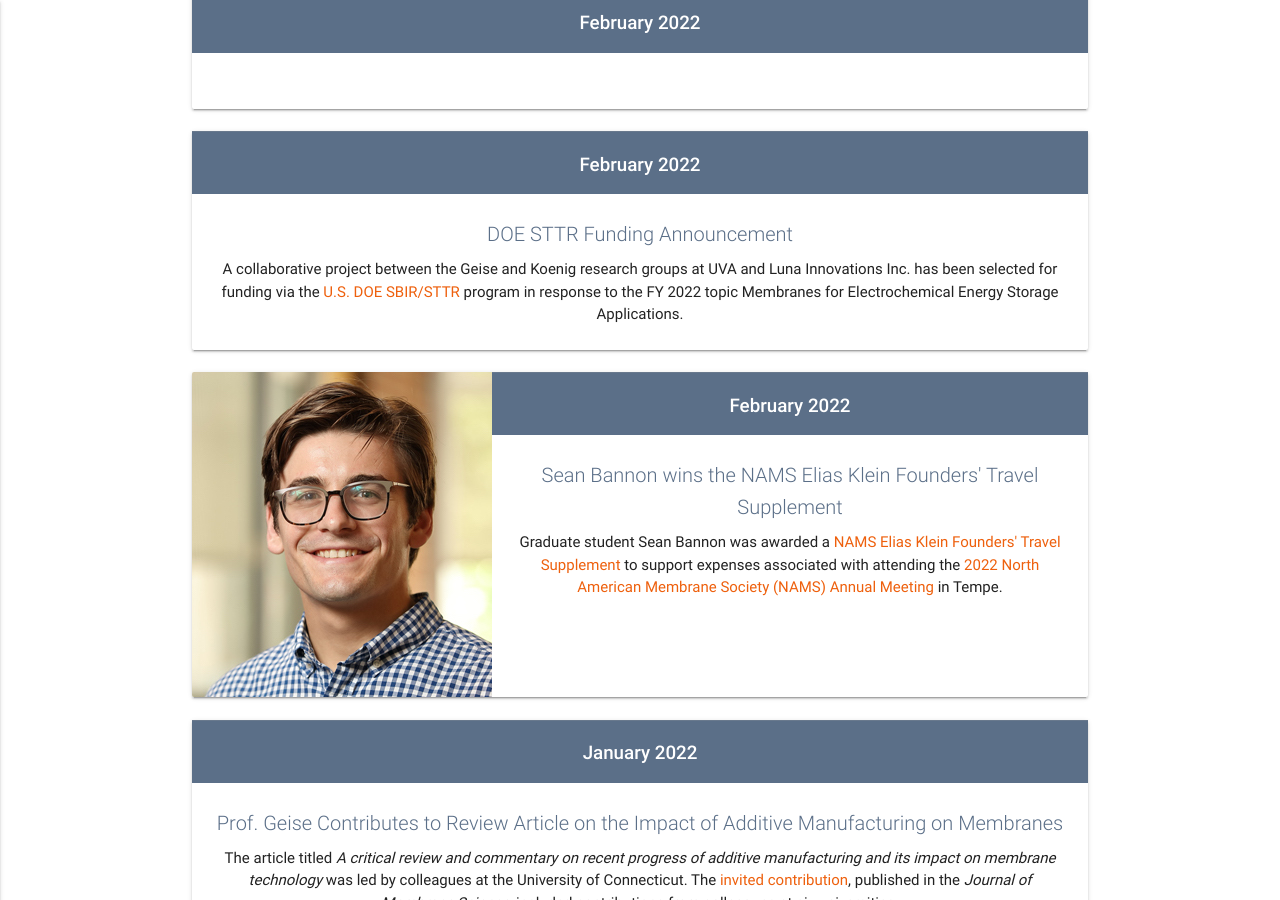
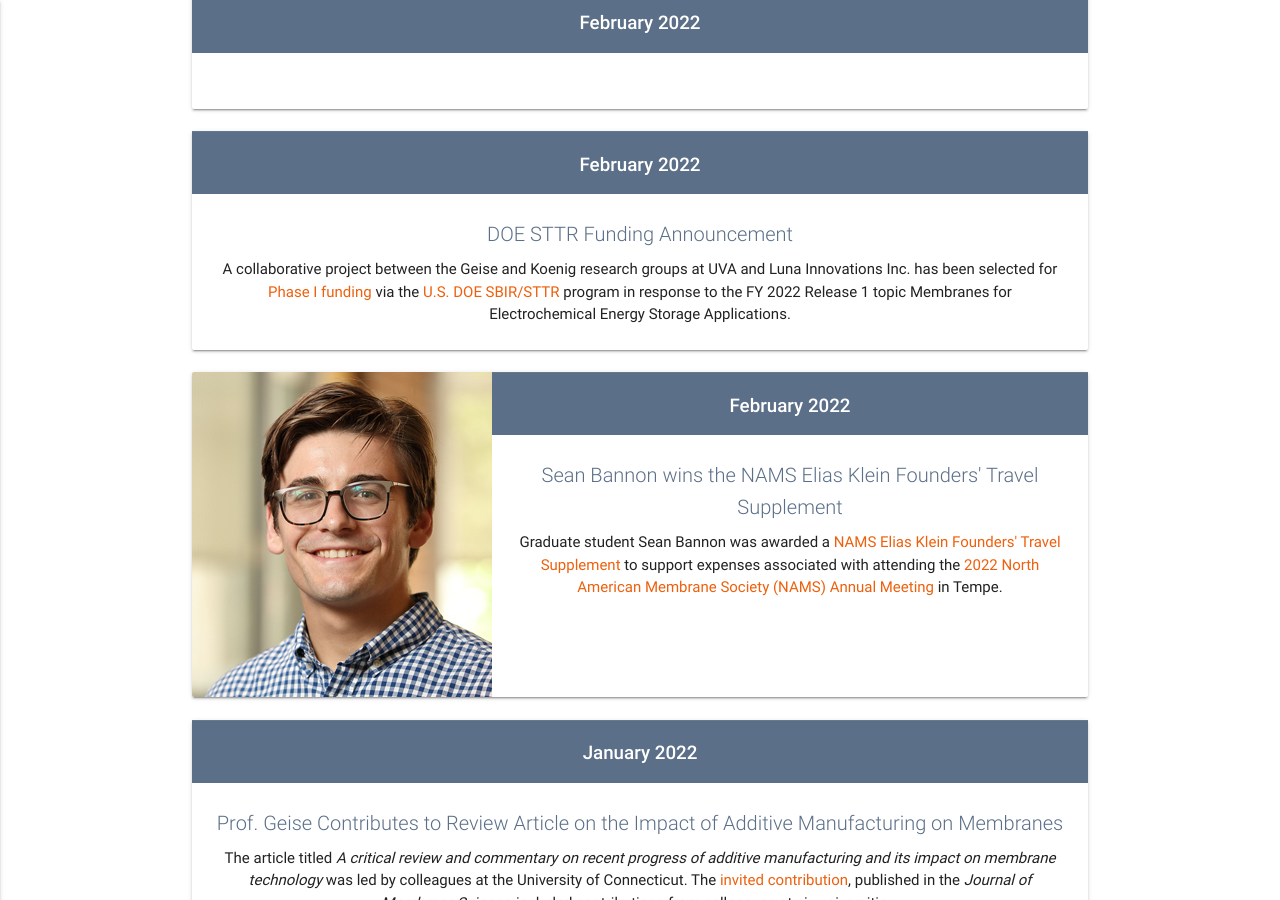
Before and after one commit to geisegroup/geisegroup.github.io, a Jekyll site: the page built from index.md, in a window 1280 px wide and 900 px high, scrolled down 2365 px. Built offline with Jekyll 4.4.1, drawn with Linux system fonts in a browser that asks for light colours; nearby versions of some CDN libraries.

Commit message:
Update 22_DOE-STTR.html

```diff
--- a/_newsItems/22_DOE-STTR.html
+++ b/_newsItems/22_DOE-STTR.html
@@ -2,6 +2,6 @@
 date: 2022-2-14
 year: 2022
 title: DOE STTR Funding Announcement
-text: A collaborative project between the Geise and Koenig research groups at UVA and Luna Innovations Inc. has been selected for funding via the <a href="https://science.osti.gov/sbir">U.S. DOE SBIR/STTR</a> program in response to the FY 2022 topic Membranes for Electrochemical Energy Storage Applications.
+text: A collaborative project between the Geise and Koenig research groups at UVA and Luna Innovations Inc. has been selected for <a href="https://science.osti.gov/sbir/Awards" target="_blank" rel="noopener">Phase I funding</a> via the <a href="https://science.osti.gov/sbir" target="_blank" rel="noopener">U.S. DOE SBIR/STTR</a> program in response to the FY 2022 Release 1 topic Membranes for Electrochemical Energy Storage Applications.
 image:
 ---
```
